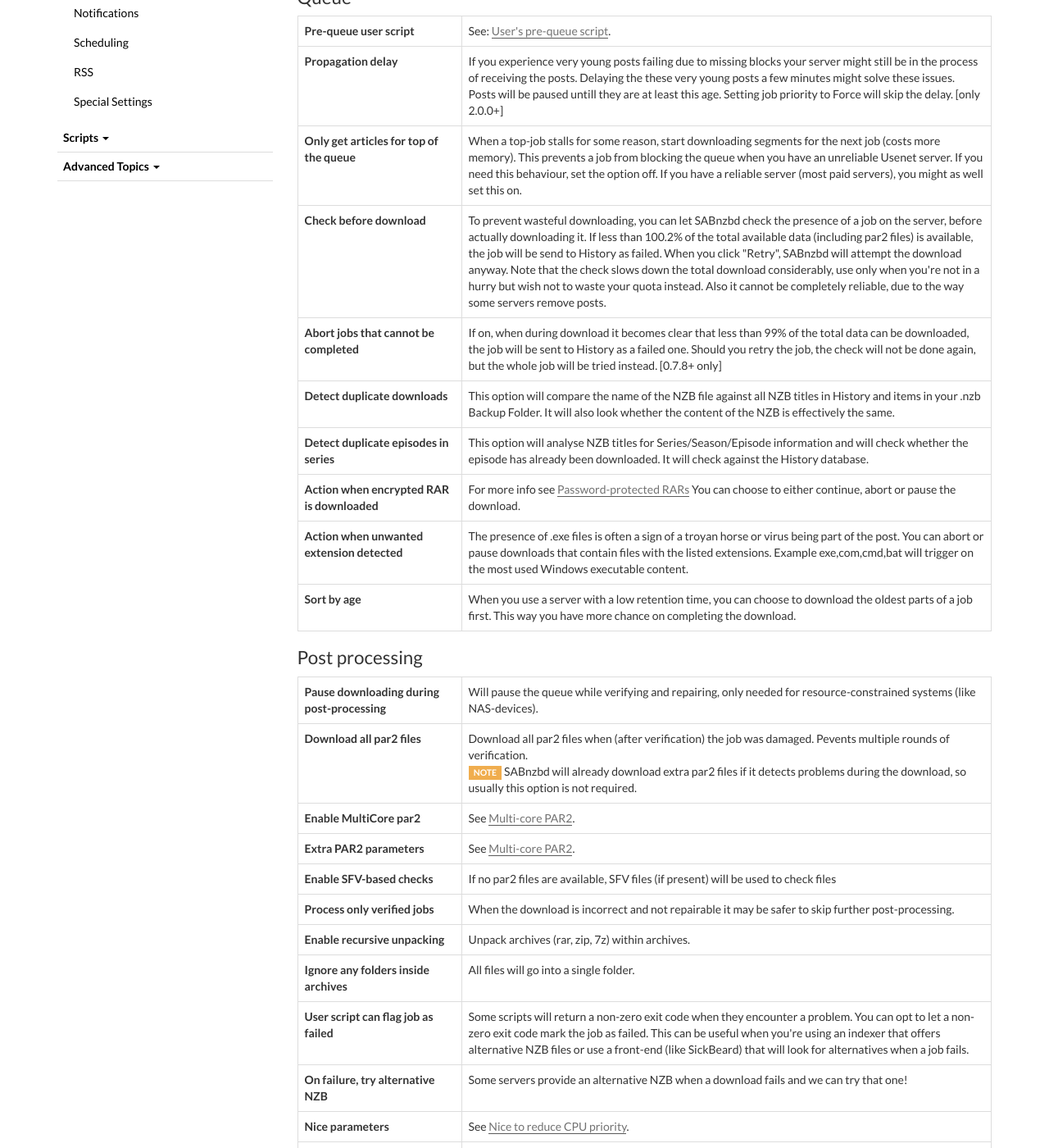
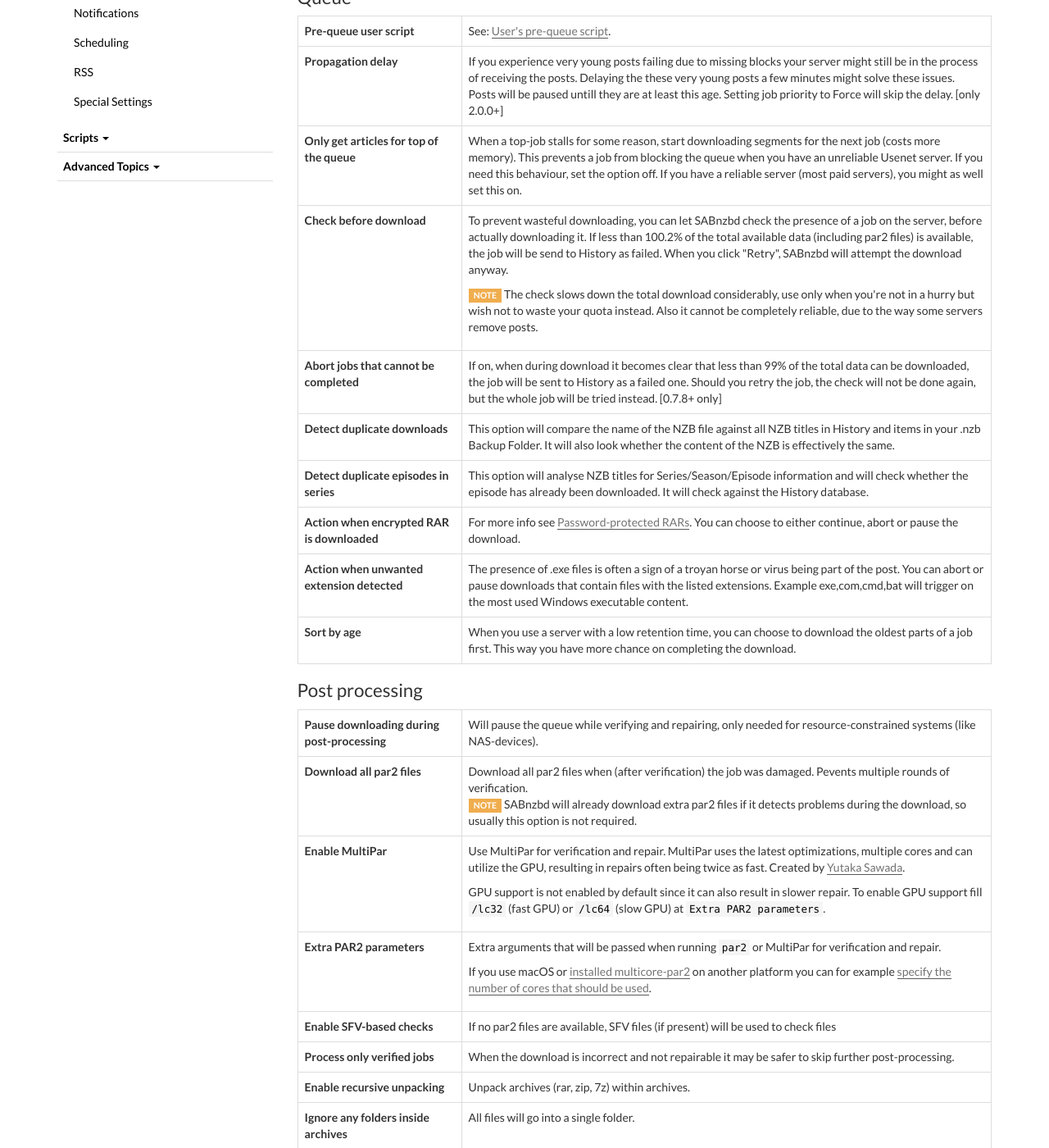
Before and after one commit to sabnzbd/sabnzbd.github.io, a Jekyll site: the page built from wiki/configuration/2.1/switches.html, in a window 1280 px wide and 1400 px high, scrolled down 643 px. Shown: the whole window at 82% size. Built offline with Jekyll 4.4.1, drawn with Linux system fonts in a browser that asks for light colours; some of the changed text lies outside the part shown.

Commit message:
Update Config > Switches for 2.1.0

```diff
--- a/wiki/configuration/2.1/switches.html
+++ b/wiki/configuration/2.1/switches.html
@@ -51,7 +51,8 @@ title: Switches
         </tr>
         <tr>
             <td><strong>Check before download</strong></td>
-            <td>To prevent wasteful downloading, you can let SABnzbd check the presence of a job on the server, before actually downloading it. If less than 100.2% of the total available data (including par2 files) is available, the job will be send to History as failed. When you click "Retry", SABnzbd will attempt the download anyway. Note that the check slows down the total download considerably, use only when you're not in a hurry but wish not to waste your quota instead. Also it cannot be completely reliable, due to the way some servers remove posts.</td>
+            <td><p>To prevent wasteful downloading, you can let SABnzbd check the presence of a job on the server, before actually downloading it. If less than 100.2% of the total available data (including par2 files) is available, the job will be send to History as failed. When you click "Retry", SABnzbd will attempt the download anyway. </p>
+            <p><span class="label label-warning">NOTE</span> The check slows down the total download considerably, use only when you're not in a hurry but wish not to waste your quota instead. Also it cannot be completely reliable, due to the way some servers remove posts.</p></td>
         </tr>
         <tr>
             <td><strong>Abort jobs that cannot be completed</strong></td>
@@ -67,7 +68,7 @@ title: Switches
         </tr>
         <tr>
             <td><strong>Action when encrypted RAR is downloaded</strong></td>
-            <td>For more info see <a href="/wiki/advanced/password-protected-rars">Password-protected RARs</a> You can choose to either continue, abort or pause the download.</td>
+            <td>For more info see <a href="/wiki/advanced/password-protected-rars">Password-protected RARs</a>. You can choose to either continue, abort or pause the download.</td>
         </tr>
         <tr>
             <td><strong>Action when unwanted extension detected</strong></td>
@@ -92,12 +93,18 @@ title: Switches
             <span class="label label-warning">NOTE</span> SABnzbd will already download extra par2 files if it detects problems during the download, so usually this option is not required.</td>
         </tr>
         <tr>
-            <td><strong>Enable MultiCore par2</strong></td>
-            <td>See <a href="#multi-core">Multi-core PAR2</a>.</td>
+            <td><strong>Enable MultiPar</strong></td>
+            <td>
+                <p>Use MultiPar for verification and repair. MultiPar uses the latest optimizations, multiple cores and can utilize the GPU, resulting in repairs often being twice as fast. Created by <a href="http://hp.vector.co.jp/authors/VA021385/">Yutaka Sawada</a>.</p>
+                <p>GPU support is not enabled by default since it can also result in slower repair. To enable GPU support fill <code>/lc32</code> (fast GPU) or <code>/lc64</code> (slow GPU) at <code>Extra PAR2 parameters</code>.</p>
+            </td>
         </tr>
         <tr>
             <td><strong>Extra PAR2 parameters</strong></td>
-            <td>See <a href="#multi-core">Multi-core PAR2</a>.</td>
+            <td>
+                <p>Extra arguments that will be passed when running <code>par2</code> or MultiPar for verification and repair.</p>
+                <p>If you use macOS or <a href="/wiki/installation/multicore-par2">installed multicore-par2</a> on another platform you can for example <a href="#multi-core">specify the number of cores that should be used</a>.</p>
+            </td>
         </tr>
         <tr>
             <td><strong>Enable SFV-based checks</strong></td>
@@ -137,7 +144,7 @@ title: Switches
         </tr>
         <tr>
             <td><strong>Cleanup List</strong></td>
-            <td>List of file (extensions) that should be deleted in the cleanup stage. Examples: <code>.nfo, .nfo, .sfv</code> (You can leave out the dots, so nfo, nzb, sfv will do the same.)</td>
+            <td>List of file (extensions) that should be deleted in the cleanup stage. Examples: <code>.nfo, .nfo, .sfv</code> (You can leave out the dots, so <code>nfo, nzb, sfv</code> will do the same.)</td>
         </tr>
     </tbody>
 </table>
@@ -167,7 +174,7 @@ title: Switches
     </tbody>
 </table>
 <h2 id="toc5"><span>Quota <a name="quota"></a></span></h2>
-If you're unlucky enough to have an ISP that uses strict download caps, you may want to set a monthly quota for SABnzb.<br>
+<p>If you're unlucky enough to have an ISP that uses strict download caps, you may want to set a monthly quota for SABnzb.</p>
 <table class="table table-bordered table-hover">
     <tbody>
         <tr>
@@ -222,31 +229,32 @@ If you're unlucky enough to have an ISP that uses strict download caps, you may
         </tr>
     </tbody>
 </table>
+
 <hr>
-<h2 id="toc7"><span>Multi-core PAR2</span></h2>
-<p><a name="multi-core"></a> The Windows and macOS distribution of SABnzbd include a multi-core version of the PAR2 program which will see improvements for those with multi-core processors. For Linux you will need to install the multi-core versions of <code>par2</code> yourself, <a href="/wiki/installation/multicore-par2">as described here</a>.</p>
-<p>
-    The behaviour of multi-core PAR2 can be influenced by an extra parameter.
-    This option is only of use to users running the multi-core par2 version, so do not specify the value if you are running the normal (single-core) version of par2.<br>
-    These are the choices:
-</p>
-<p>
-    <code>-t-</code> Use it single-core<br>
-    <code>-t0</code> Use multi-core for repairs but not for verify (prevents disk trashing)<br>
-    <code>-t+</code> Always use multi-core<br>
 
-    You may need to experiment a bit to get the best behaviour for your system.
-</p>
-<p>If you use the <code>par2-tbb</code> version (default for Windows and macOS) then you can also set the process priority:<br>
-     <code>-pN</code> to process at normal priority [default]<br>
-     <code>-pL</code> to process at low priority<br>
-     <code>-pI</code> to process at idle priority<br>
-</p>
+<h2 id="multi-core"><span>Multi-core PAR2</span></h2>
+
+<p>The macOS distribution of SABnzbd includes a multi-core version of the PAR2 program which will see improvements for those with multi-core processors. On Linux you will need to install the multi-core versions of <code>par2</code> yourself, <a href="/wiki/installation/multicore-par2">as described here</a>.</p>
+
+<p>The behaviour of multi-core PAR2 can be influenced by an extra parameter. By default it will use all available cores.</p>
+<ul>
+    <li><code>-t1</code> Use it single-core</li>
+    <li><code>-t&lt;n&gt;</code> Use <code>n</code> cores</li>
+    <li><code>-t0</code> [par2tbb/macOS only] Use multi-core for repairs but not for verify (prevents disk trashing)</li>
+</ul>
+
+<p>If you use the macOS release or the <code>par2-tbb</code> version on other platforms you can also set the process priority:</p>
+<ul>
+     <li><code>-pN</code> to process at normal priority [default]</li>
+     <li><code>-pL</code> to process at low priority</li>
+     <li><code>-pI</code> to process at idle (lowest) priority</li>
+</ul>
+
 <p><span class="label label-warning">NOTE</span> Specifying more than 1 extra parameter might not work on every platform.</p>
 
-<p>Should you have another variant of PAR2, you specify its required parameters here.</p>
+<p><span class="label label-warning">NOTE</span> Not applicable for MultiPar that's included in the Windows release!</p>
 
-
+<hr>
 <h2 id="toc8"><span>Nice to reduce CPU priority</span></h2>
 <p><a name="nice"></a> When SABnzbd runs external tools like <strong>par2</strong> and <strong>unrar</strong>, these tools may use up all CPU capacity.
     If you set parameters in the <strong>nice</strong> option box, the tool will be used (if installed).
@@ -254,6 +262,8 @@ If you're unlucky enough to have an ISP that uses strict download caps, you may
     Popular parameters are <code>-n10</code>.<br>
     For more info, see the <a href="http://linux.die.net/man/1/nice" target="_blank">nice man-page</a>
 </p>
+
+<hr>
 <h2 id="toc9"><span>IONice to reduce disk priority</span></h2>
 <p><a name="ionice"></a> When SABnzbd runs external tools like <strong>par2</strong> and <strong>unrar</strong>, these tools may use up all disk capacity
     This can make simultaneous use of the system problematic, e.g. when you want to watch a movie.
```
